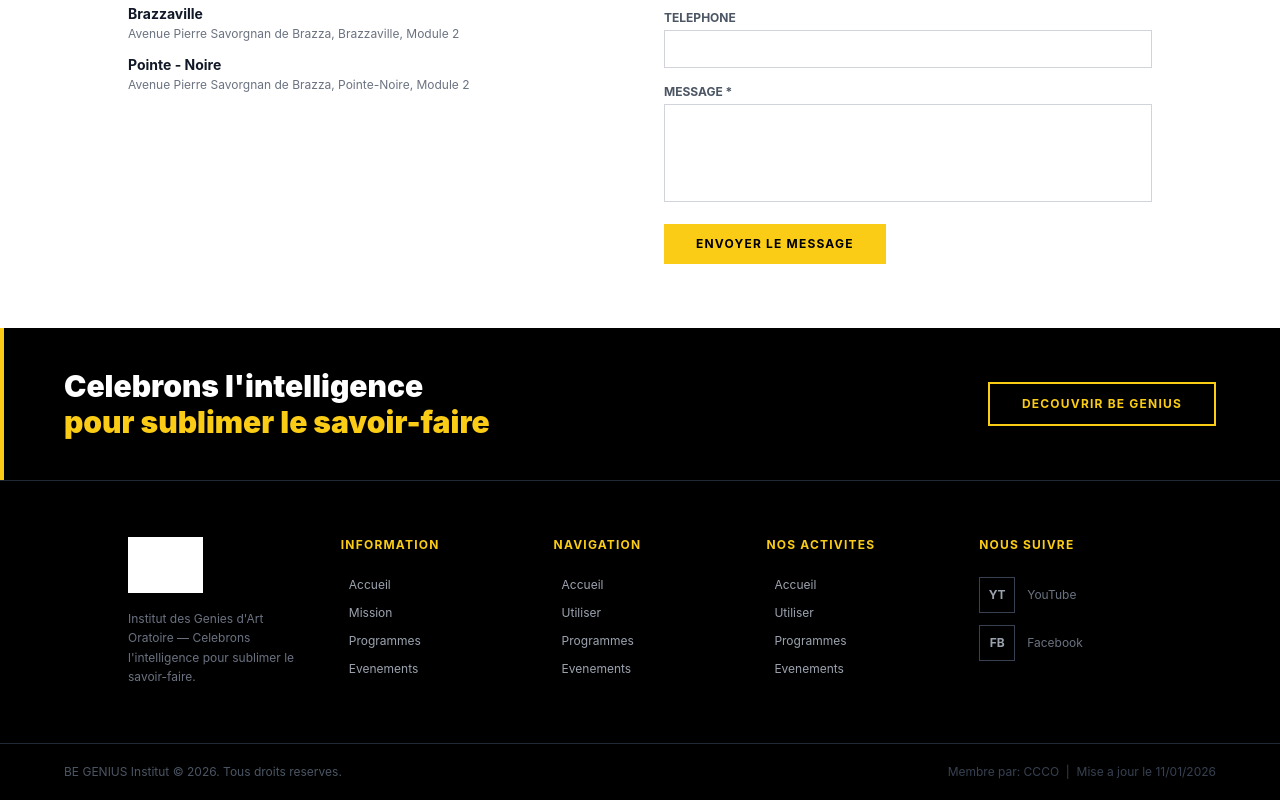
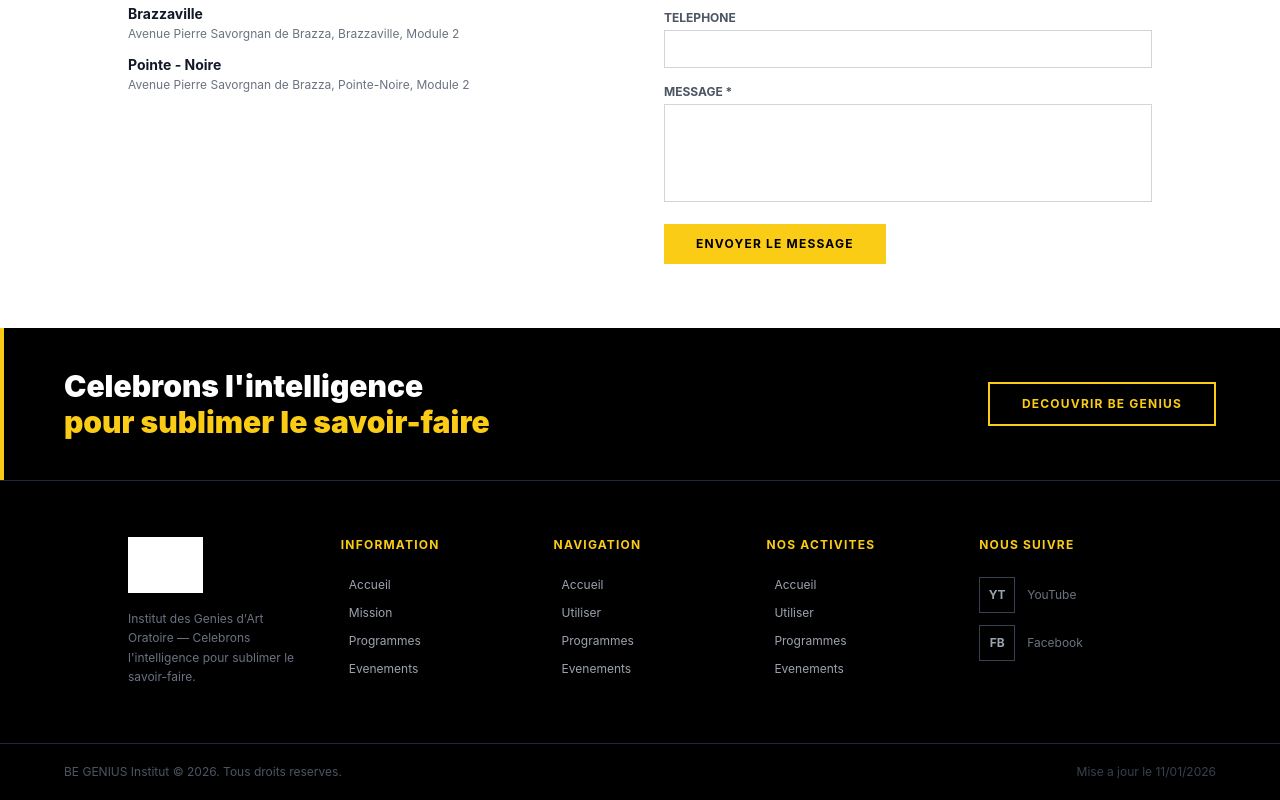
Before and after one commit to LOOD-lab/be_genuis, a React app in the folder frontend/: page / in a window 1280 px wide. Shown: the part 2942-3742 px from the top of the page. Built offline with nearby package versions, Linux system fonts and the light colour scheme; no server answers; grey boxes are pictures that could not be loaded; the HTML template or start-up script is replaced by a standard one.

Commit message:
modif footer

```diff
--- a/frontend/src/components/Footer.jsx
+++ b/frontend/src/components/Footer.jsx
@@ -85,7 +85,7 @@ const Footer = () => {
       </div>
       <div className="border-t border-gray-800 py-5 px-8 md:px-16 flex flex-col md:flex-row items-center justify-between gap-2">
         <p className="text-xs text-gray-600">BE GENIUS Institut &copy; 2026. Tous droits reserves.</p>
-        <p className="text-xs text-gray-700">Membre par: CCCO &nbsp;|&nbsp; Mise a jour le 11/01/2026</p>
+        <p className="text-xs text-gray-700">Mise a jour le 11/01/2026</p>
       </div>
     </footer>
   )
```
